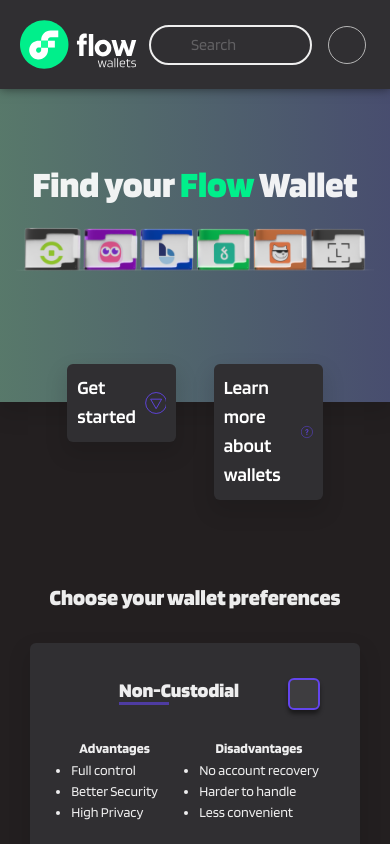
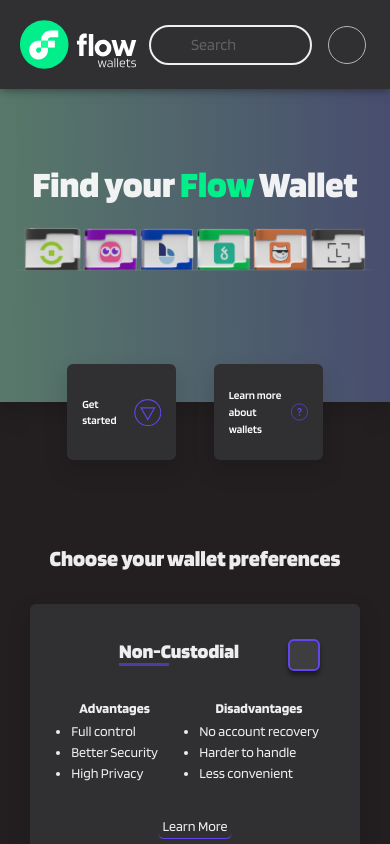
Before and after one commit to ZERO-PHC/flow-wallets, a Next.js app: page / in a window 390 px wide. Shown: the top 844 px of the page. Built offline with nearby package versions, Linux system fonts and the light colour scheme; some icons are missing.

Commit message:
fix responsiviness

```diff
--- a/src/components/OverviewCard.jsx
+++ b/src/components/OverviewCard.jsx
@@ -23,20 +23,21 @@
     <Container
       flexDir="row"
       alignItems="center"
+      justifyContent="space-between"
       variant="overview"
       textAlign={'left'}
       fontSize={"1.2rem"}
-      p={{ sm: "10px", md: "1rem 0.5rem", lg: "1rem 0.4rem" }}
+      p={{ sm: "10px 15px", md: "1rem 2rem", lg: "1rem 2rem" }}
       w="40%"
+      minH={"6rem"}
       _hover={{ transform: "scale(1.05)", cursor: "pointer" }}
       onClick={title == "Get started" ? () => scrollToPreferences() :  () => handleAction("guide", "_", router, setOpenSearch, "_", "_", "what-is-a-wallet")}
     >
-      <Text>{title}</Text>
-      <Box w="10%" />
+      <Text fontSize={{sm: ".7rem", md: "1rem", lg: "1.2rem"}} >{title}</Text>
       {title === "Get started" ? (
         <svg
-          width="2rem"
-          height="2rem"
+          width="1.7rem"
+          height="1.7rem"
           viewBox="0 0 50 50"
           fill="none"
           xmlns="http://www.w3.org/2000/svg"
```
